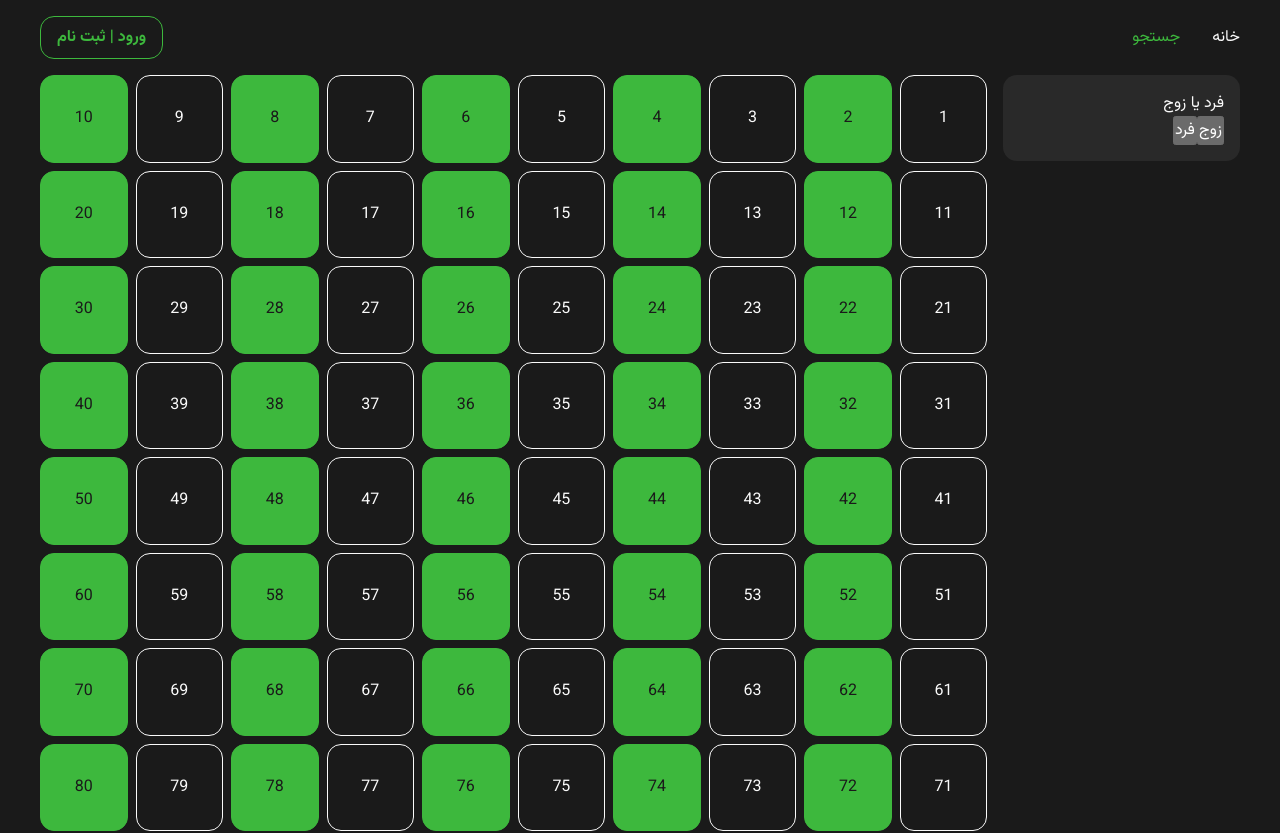
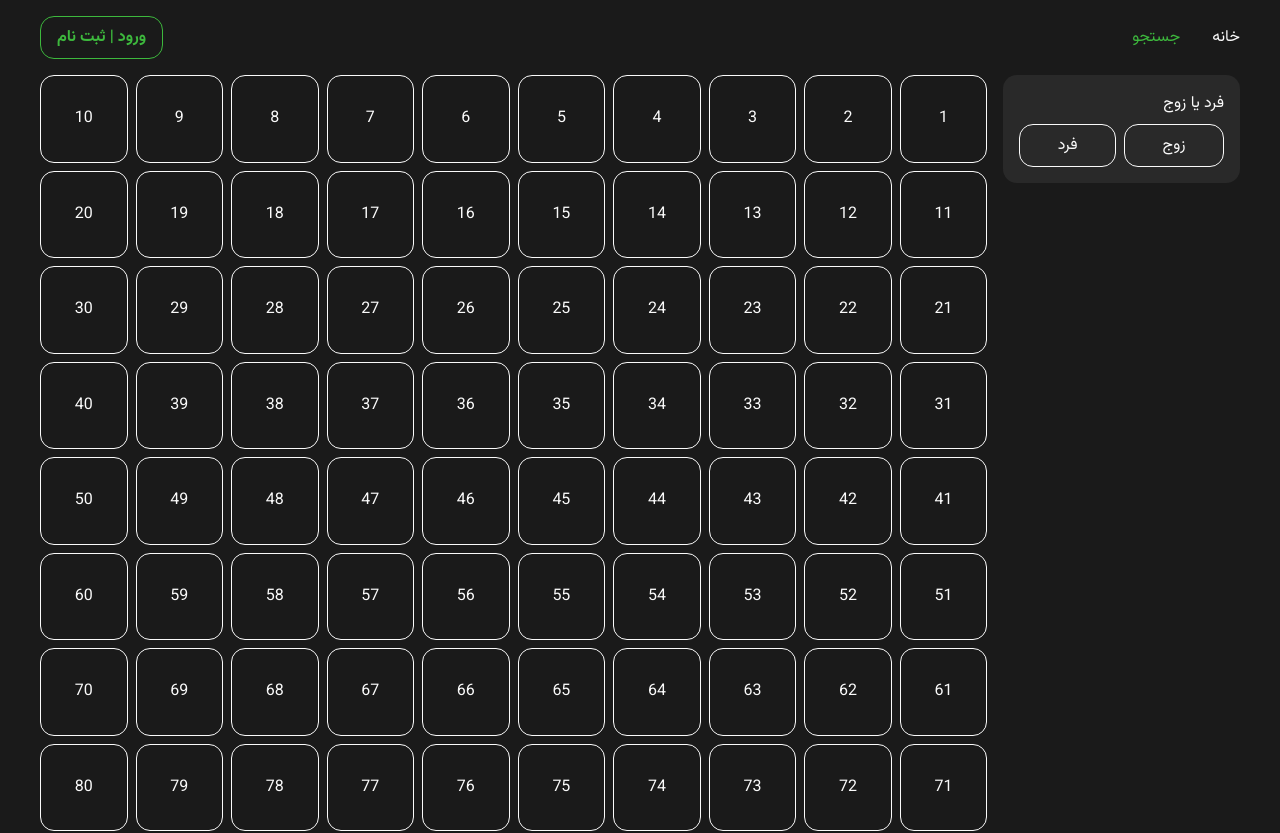
Before and after one commit to CodectiveOrg/bootcamp-2024-free-nextjs-vahidglp, a Next.js app: page /search in a window 1280 px wide. Shown: the top 833 px of the page. Built offline with nearby package versions, Linux system fonts and the light colour scheme.

Commit message:
[ADD] filter styles

```diff
--- a/src/app/search/page.module.css
+++ b/src/app/search/page.module.css
@@ -3,6 +3,19 @@
   grid-template-columns: 1fr 4fr;
   gap: 1rem;
   margin-block-end: 2rem;
+
+  .filters {
+    .buttons {
+      margin-block-start: 0.5rem;
+      display: flex;
+      flex-wrap: wrap;
+      gap: 0.5rem;
+
+      > * {
+        flex: 1 00 auto;
+      }
+    }
+  }
 
   .result {
     display: grid;
--- a/src/app/search/page.tsx
+++ b/src/app/search/page.tsx
@@ -2,6 +2,7 @@ import { ReactElement } from "react";
 
 import styles from "./page.module.css";
 import CardComponent from "@/components/card/card.component";
+import FilterButtonComponent from "@/components/filter-button/filter-button.component";
 
 const items = Array(100)
   .fill(null)
@@ -10,18 +11,18 @@ const items = Array(100)
 export default function Page(): ReactElement {
   return (
     <div className={styles.page}>
-      <div className={styles.fillters}>
+      <div className={styles.filters}>
         <CardComponent>
           <div className={styles.title}>فرد یا زوج</div>
-          <button>زوج</button>
-          <button>فرد</button>
+          <div className={styles.buttons}>
+            <FilterButtonComponent>زوج</FilterButtonComponent>
+            <FilterButtonComponent>فرد</FilterButtonComponent>
+          </div>
         </CardComponent>
       </div>
       <ul className={styles.result}>
         {items.map((item) => (
-          <li key={item} className={item % 2 === 0 ? styles.active : ""}>
-            {item}
-          </li>
+          <li key={item}>{item}</li>
         ))}
       </ul>
     </div>
--- /dev/null
+++ b/src/components/filter-button/filter-button.component.tsx
@@ -0,0 +1,24 @@
+import { ReactElement, Children, ComponentProps } from "react";
+import clsx from "clsx";
+
+import styles from "./filter-button.module.css";
+
+type Props = ComponentProps<"button"> & {
+  isActive?: boolean;
+};
+
+export default function FilterButtonComponent({
+  className,
+  children,
+  isActive = false,
+  ...otherProps
+}: Props): ReactElement {
+  return (
+    <button
+      className={clsx(styles["filter-button"], isActive && styles.active, className)}
+      {...otherProps}
+    >
+      {children}
+    </button>
+  );
+}
--- /dev/null
+++ b/src/components/filter-button/filter-button.module.css
@@ -0,0 +1,29 @@
+.filter-button {
+  background-color: transparent;
+  color: inherit;
+
+  padding: 0.5rem;
+
+  cursor: pointer;
+
+  display: grid;
+  place-content: center;
+
+  border-radius: var(--border-radius);
+
+  border: 1px solid currentcolor;
+
+  transition: 0.2s ease-in-out;
+  transition-property:  background-color, color;
+
+  &:hover {
+    background-color: var(--color-primary-fade);
+    color: var(--color-primary-opposite);
+  }
+
+  &.active {
+    background-color: var(--color-primary);
+    color: var(--color-primary-opposite);
+    border-color: var(--color-primary);
+  }
+}
```
